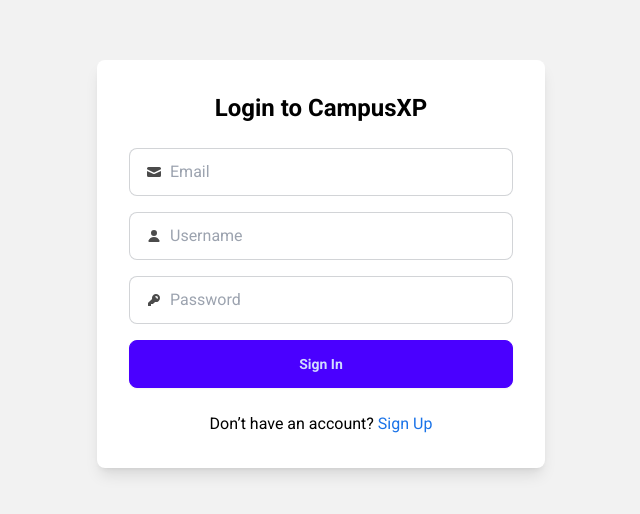
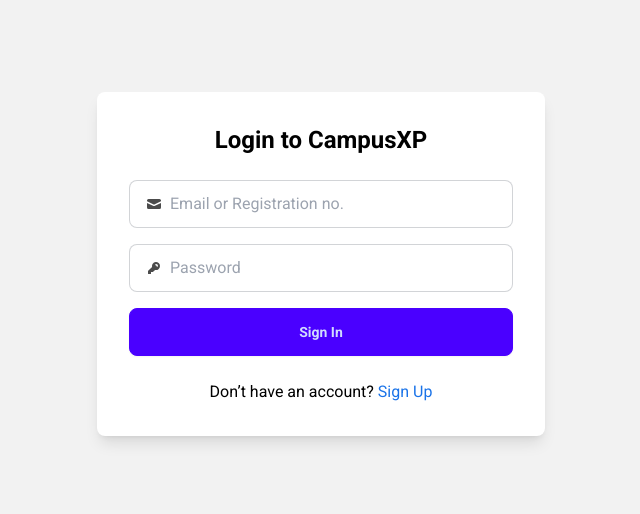
Before and after one commit to Rishikesh623/GampusXP, a React (Create React App) app in the folder client/: page /signin in a window 1280 px wide. Shown: the part 136-650 px from the top of the page, without its empty margins (319-959 px from the left). Built offline with nearby package versions, Linux system fonts and the light colour scheme.

Commit message:
updated login & registration system

```diff
--- a/client/src/pages/Main.jsx
+++ b/client/src/pages/Main.jsx
@@ -1,13 +1,17 @@
-import React from 'react';
+import React, { useEffect } from 'react';
 import { Link } from 'react-router-dom';
 import { useSelector, useDispatch } from 'react-redux'
 import { setTheme } from '../redux/theme/themeSlice';
 
 const Main = () => {
     const dispatch = useDispatch();
+
     const currentTheme = useSelector((state) => state.theme);
     const currentUser = useSelector((state) => state.user);
 
+    useEffect(() =>{
+        console.log(currentUser);
+    });
     const handleThemeChange = (event) => {
         dispatch(setTheme(event.target.value));
     }
--- a/client/src/pages/SignIn.jsx
+++ b/client/src/pages/SignIn.jsx
@@ -1,13 +1,13 @@
 import { useState } from "react";
 import { useDispatch } from "react-redux";
 import { useNavigate } from "react-router-dom";
+import { setUserProfile } from "../redux/user/userSlice";
 
 const SignIn = () => {
     const [formData, setFormData] = useState({
-        email: "",
+        id: "",//id can be email or reg_no
         password: "",
-        username: "",
-    })
+    });
 
     const dispatch = useDispatch();
 
@@ -27,14 +27,13 @@
         e.preventDefault();
 
         try {
-            const res = await fetch('/login', {
+            const res = await fetch('http://localhost:5000/user/login', {
                 method: 'POST',
                 headers: {
                     'Content-Type': 'application/json'
                 },
                 body: JSON.stringify({
-                    email: formData.email,
-                    username: formData.username,
+                    id: formData.id,
                     password: formData.password
                 })
             })
@@ -43,11 +42,15 @@
 
             if (res.ok) {
                 setSuccess("Login Successfull");
-                navigate("/main")
-                dispatch({ username: formData.username, email: formData.email, password: formData.password })
+
+                dispatch(setUserProfile({
+                    username: data.name,
+                    email: data.email,
+                }));
+                navigate("/main");
             }
             else {
-                setError(data.message || "Login Failed")
+                setError(data.message || "Login Failed");
             }
         }
         catch (err) {
@@ -61,7 +64,7 @@
                 <h2 className="text-2xl font-bold text-center">Login to CampusXP</h2>
                 <form className="space-y-4" onSubmit={onSubmitForm}>
 
-                    {/* Email Input */}
+                    {/* ID Input */}
                     <div className="form-control">
                         <label className="flex items-center gap-2 input input-bordered">
                             <svg
@@ -74,32 +77,12 @@
                                 <path
                                     d="M15 6.954 8.978 9.86a2.25 2.25 0 0 1-1.956 0L1 6.954V11.5A1.5 1.5 0 0 0 2.5 13h11a1.5 1.5 0 0 0 1.5-1.5V6.954Z" />
                             </svg>
-                            <input type="email"
-                                className="grow"
-                                name="email"
-                                onChange={onChangeForm}
-                                value={formData.email}
-                                placeholder="Email" />
-                        </label>
-                    </div>
-
-                    {/* Username Input */}
-                    <div className="form-control">
-                        <label className="flex items-center gap-2 input input-bordered">
-                            <svg
-                                xmlns="http://www.w3.org/2000/svg"
-                                viewBox="0 0 16 16"
-                                fill="currentColor"
-                                className="h-4 w-4 opacity-70">
-                                <path
-                                    d="M8 8a3 3 0 1 0 0-6 3 3 0 0 0 0 6ZM12.735 14c.618 0 1.093-.561.872-1.139a6.002 6.002 0 0 0-11.215 0c-.22.578.254 1.139.872 1.139h9.47Z" />
-                            </svg>
                             <input type="text"
                                 className="grow"
-                                name="username"
+                                name="id"
                                 onChange={onChangeForm}
-                                value={formData.username}
-                                placeholder="Username" />
+                                value={formData.id}
+                                placeholder="Email or Registration no." />
                         </label>
                     </div>
 
--- a/client/src/pages/SignUp.jsx
+++ b/client/src/pages/SignUp.jsx
@@ -4,7 +4,7 @@
 const SignUp = () => {
     const [formData, setFormData] = useState({
         name: "",
-        username: "",
+        reg_no: "",
         email: "",
         password: "",
         confirmPassword: ""
@@ -19,7 +19,7 @@
         setFormData({
             ...formData,
             [e.target.name]: e.target.value
-        })
+        });
     }
 
     const onSubmitForm = async (e) => {
@@ -39,20 +39,21 @@
                 },
                 body: JSON.stringify({
                     name: formData.name,
+                    reg_no: formData.reg_no,
                     email: formData.email,
                     username: formData.username,
                     password: formData.password
                 })
-            })
+            });
 
             const data = await res.json();
 
             if (res.ok) {
                 setSuccess("Registration Successfull");
                 setError(null);
-                dispatch({ name: formData.name, username: formData.username, email: formData.email, password: formData.password })
+                dispatch({ name: formData.name, reg_no: formData.reg_no, email: formData.email, password: formData.password })
             }
-            else {
+            else{
                 setError(data.message || "Registration Failed");
                 setSuccess(null);
             }
@@ -106,8 +107,28 @@
                             <input type="text"
                                 className="grow"
                                 placeholder="Username"
-                                name="username"
-                                value={formData.username}
+                                name="name"
+                                value={formData.name}
+                                onChange={onChangeForm}
+                                required />
+                        </label>
+                    </div>
+                    {/* reg no. Input */}
+                    <div className="form-control">
+                        <label className="flex items-center gap-2 input input-bordered">
+                            <svg
+                                xmlns="http://www.w3.org/2000/svg"
+                                viewBox="0 0 16 16"
+                                fill="currentColor"
+                                className="h-4 w-4 opacity-70">
+                                <path
+                                    d="M8 8a3 3 0 1 0 0-6 3 3 0 0 0 0 6ZM12.735 14c.618 0 1.093-.561.872-1.139a6.002 6.002 0 0 0-11.215 0c-.22.578.254 1.139.872 1.139h9.47Z" />
+                            </svg>
+                            <input type="text"
+                                className="grow"
+                                placeholder="Registration number"
+                                name="reg_no"
+                                value={formData.reg_no}
                                 onChange={onChangeForm}
                                 required />
                         </label>
```
Also changed, not shown: 1 other file (tests, documents, lock files or other folders).
